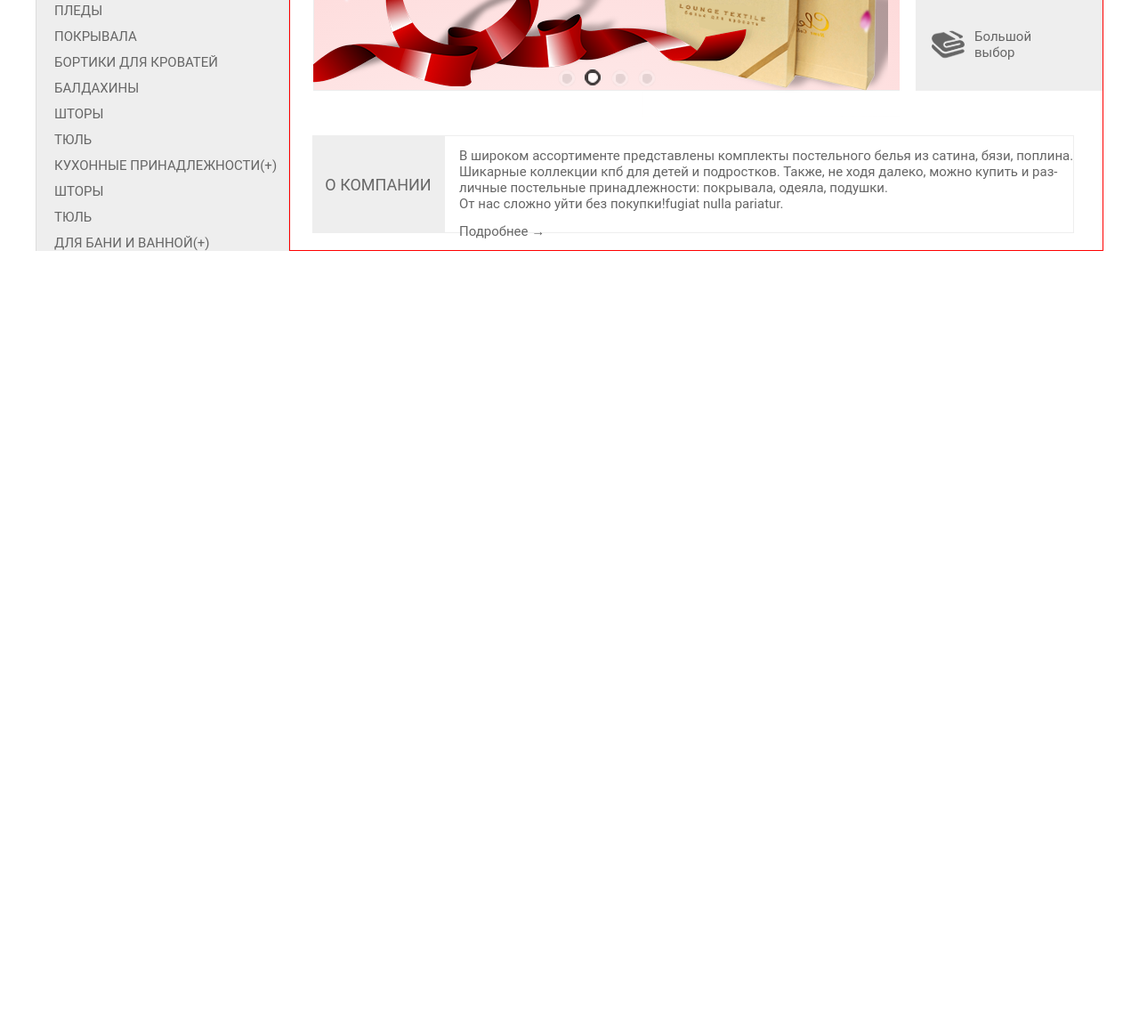
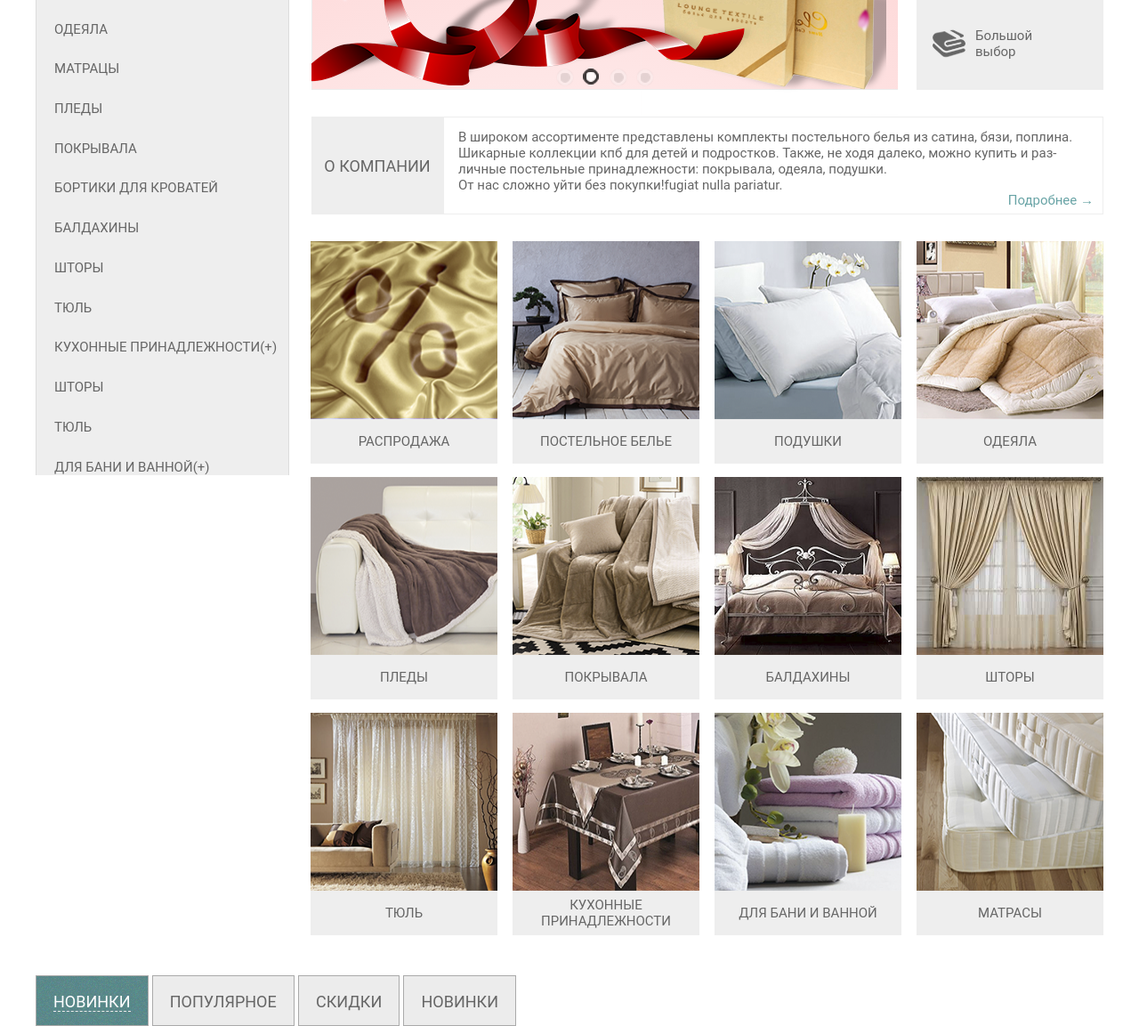
Before and after one commit to Kundalev/asker, a website: page index.html in a window 1280 px wide. Shown: the part 461-1614 px from the top of the page at 89% size. Before the commit the page ends 800 px from the top, so only its background shows below. Drawn offline with nearby package versions, Linux system fonts and the light colour scheme.

Commit message:
main готов, accordion выровнять

```diff
--- a/index.html
+++ b/index.html
@@ -239,8 +239,71 @@
                             <br>От нас сложно уйти без покупки!fugiat nulla pariatur. </p><p>Подробнее →</p></div>
 
                     </div>
+                    <div class="img__menu">
+                        <div class="img__menu__inner">
+                            <img src="/img/menu img/1.png" alt="">
+                            <p>РАСПРОДАЖА</p>
+                        </div>
+                        <div class="img__menu__inner">
+                            <img src="/img/menu img/2.png" alt="">
+                            <p>ПОСТЕЛЬНОЕ БЕЛЬЕ</p>
+                        </div>
+                        <div class="img__menu__inner">
+                            <img src="/img/menu img/3.png" alt="">
+                            <p>ПОДУШКИ</p>
+                        </div>
+                        <div class="img__menu__inner">
+                            <img src="/img/menu img/4.png" alt="">
+                            <p>ОДЕЯЛА</p>
+                        </div>
+                        <div class="img__menu__inner">
+                            <img src="/img/menu img/5.png" alt="">
+                            <p>ПЛЕДЫ</p>
+                        </div>
+                        <div class="img__menu__inner">
+                            <img src="/img/menu img/6.png" alt="">
+                            <p>ПОКРЫВАЛА</p>
+                        </div>
+                        <div class="img__menu__inner">
+                            <img src="/img/menu img/7.png" alt="">
+                            <p>БАЛДАХИНЫ</p>
+                        </div>
+                        <div class="img__menu__inner">
+                            <img src="/img/menu img/8.png" alt="">
+                            <p>ШТОРЫ</p>
+                        </div>
+                        <div class="img__menu__inner">
+                            <img src="/img/menu img/9.png" alt="">
+                            <p>ТЮЛЬ</p>
+                        </div>
+                        <div class="img__menu__inner">
+                            <img src="/img/menu img/10.png" alt="">
+                            <p>КУХОННЫЕ <br>ПРИНАДЛЕЖНОСТИ</p>
+                        </div>
+                        <div class="img__menu__inner">
+                            <img src="/img/menu img/11.png" alt="">
+                            <p>ДЛЯ БАНИ И ВАННОЙ</p>
+                        </div>
+                        <div class="img__menu__inner">
+                            <img src="/img/menu img/12.png" alt="">
+                            <p>МАТРАСЫ</p>
+                        </div>
+                    </div>
 
             </main>
+
+    </section>
+
+    <section>
+        <div class="container">
+            <div class="section__2__menu">
+                <ul>
+                    <li><p>новинки</p></li>
+                    <li>популярное</li>
+                    <li>скидки</li>
+                    <li>новинки</li>
+                </ul>
+            </div>
         </div>
     </section>
 
--- a/src/css/content.css
+++ b/src/css/content.css
@@ -37,7 +37,7 @@ section{
 
 .accordion-header div{
 	margin-left: 20px;
-    padding-top: 11px;
+    padding-top: 1.67rem;
     text-transform: uppercase;
 }
 
@@ -85,19 +85,14 @@ section{
     margin-bottom: 0px;
 }
 
+main{
 
-
-aside{
-}
-
-main{
-    border: 1px solid red;
 }
 
 .slider{
     max-width: 660px;
     height: 340px;
-    margin-left: 25px;
+    margin-left: 24px;
 }
 
 .cards{
@@ -155,6 +150,7 @@ main{
 .about__inner__2{
     border: 1px solid #eeeeee;
     height: 110px;
+    width: 742px;
 }
 
 .about__inner__2 p{
@@ -165,3 +161,72 @@ main{
     font-size: 15px;
     font-weight: 400;
 }
+
+.about__inner__2 p:nth-child(2){
+    float: right;
+    margin-right: 10px;
+    margin-top: -1px;
+    color: #69a4a6;
+    font-family: Roboto, sans-serif;
+    font-size: 15px;
+    font-weight: 400;
+}
+
+.img__menu{
+    display: flex;
+    flex-wrap: wrap;
+    justify-content: space-between;
+    margin-left: 24px;
+    margin-top: 30px;
+}
+
+.img__menu__inner img{
+    width: 210px;
+    height: 200px;
+}
+
+.img__menu__inner p{
+    display: flex;
+    justify-content: center;
+    align-items: center;
+    text-align: center;
+    color: #666666;
+    font-family: Roboto, sans-serif;
+    font-size: 15px;
+    font-weight: 400;
+    width: 210px;
+    height: 50px;
+    background-color: #eeeeee;
+    margin-top: -4px;
+    margin-bottom: 15px;
+}
+
+.section__2__menu ul{
+    display: flex;
+    width: 540px;
+    justify-content: space-between;
+}
+
+.section__2__menu ul li:nth-child(1){
+    background-image: url(/img/floor__3__bg.png);
+    color: #ffffff;
+}
+
+.section__2__menu ul li p{
+    border-bottom: 1px dashed #ececec;
+}
+
+.section__2__menu ul li{
+    color: #666666;
+    font-family: Roboto, sans-serif;
+    font-size: 18px;
+    font-weight: 400;
+    text-transform: uppercase;
+    border: 1px solid #aaaaaa;
+    background-color: #ececec;
+    padding-top: 18px;
+    padding-left: 19px;
+    padding-right: 19px;
+    padding-bottom: 15px;
+
+}
```
Also changed, not shown: build/css/main.css, img/menu img/1.png (added), img/menu img/10.png (added), img/menu img/11.png (added), img/menu img/12.png (added), img/menu img/2.png (added), img/menu img/3.png (added), img/menu img/4.png (added), img/menu img/5.png (added), img/menu img/6.png (added), img/menu img/7.png (added), img/menu img/8.png (added), img/menu img/9.png (added).
